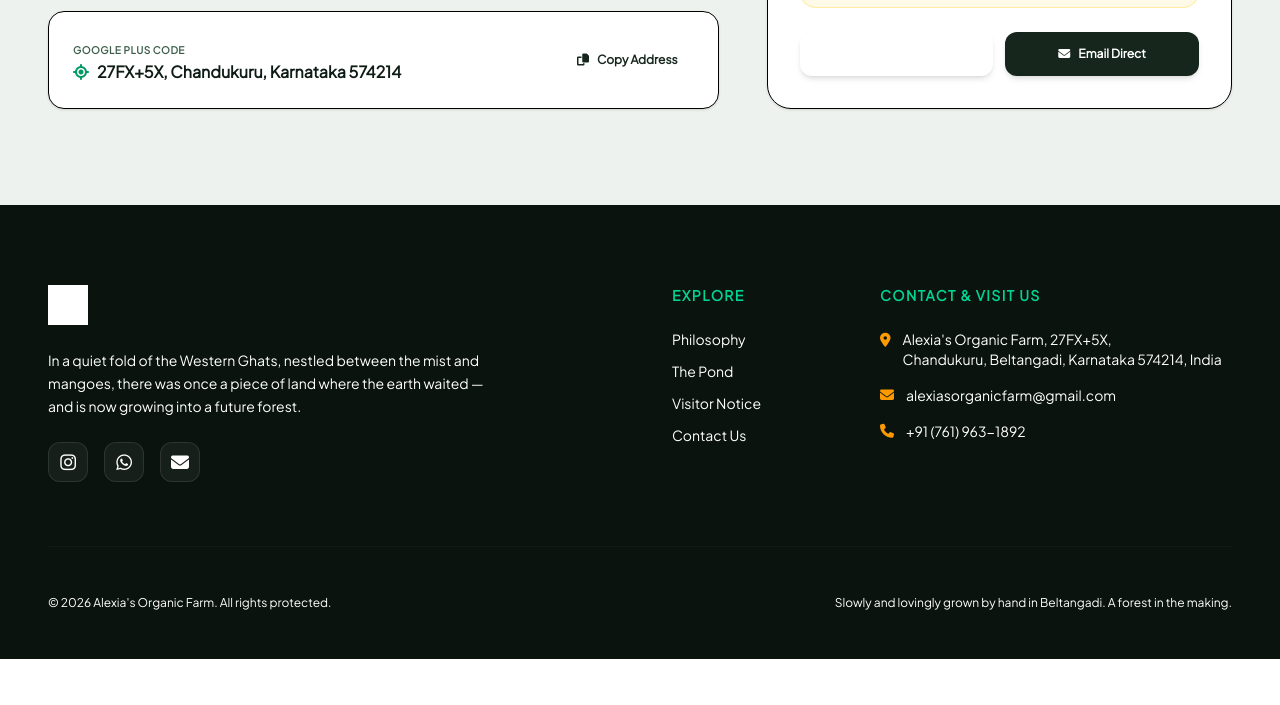
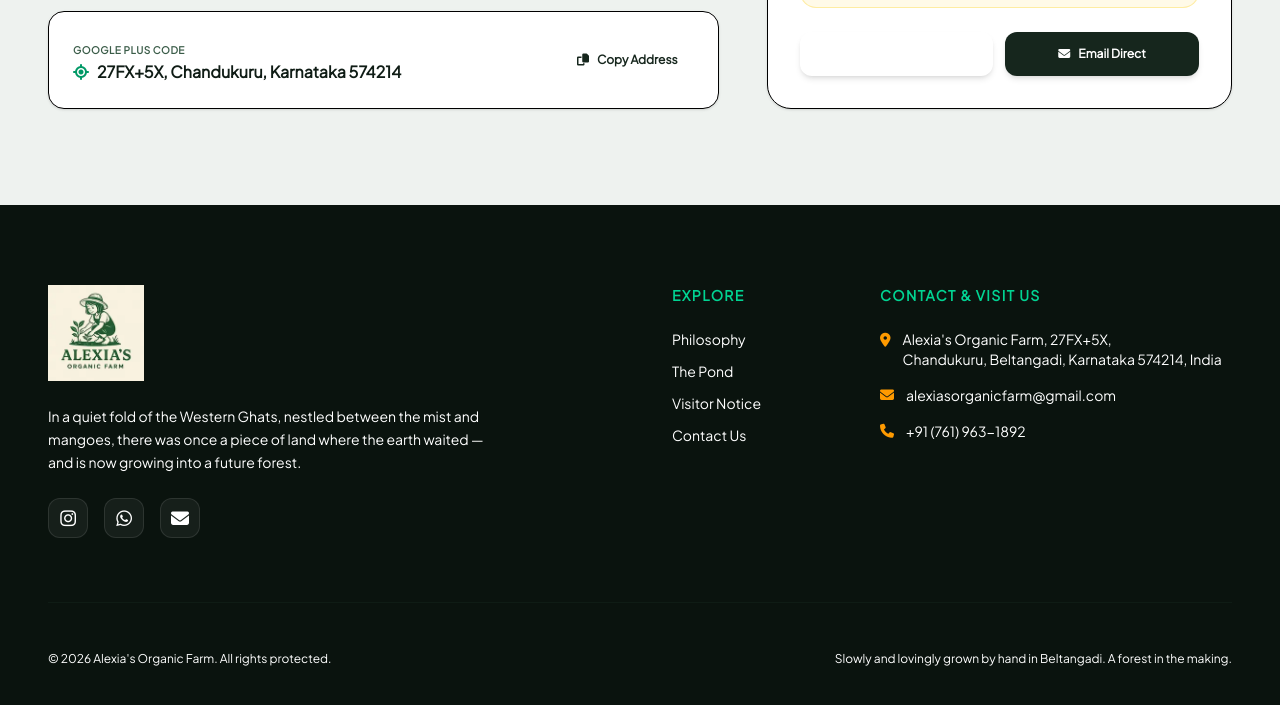
Before and after one commit to alexiasorganicfarm/alexiasorganicfarm, a website: page index.html in a window 1280 px wide. Shown: the part 3706-4411 px from the top of the page. Before the commit the page ends 4365 px from the top, so only its background shows below. Drawn offline with nearby package versions, Linux system fonts and the light colour scheme; a web font is replaced by a local one.

Commit message:
Update index.html

```diff
--- a/index.html
+++ b/index.html
@@ -528,7 +528,14 @@
             <!-- Left Branding block (Modified to feature Logo Only with fallback text) -->
             <div class="lg:col-span-6 space-y-6">
                 <div class="flex items-center space-x-3">
-                    <img src="logo.webp" alt="Alexia's Organic Farm - A Forest in the Making" class="h-10 w-auto object-contain brightness-0 invert" onerror="this.onerror=null; this.outerHTML=`<span class='p-2.5 bg-emerald-600 text-white rounded-xl shadow-inner flex items-center justify-center'><i class='fa-solid fa-tree text-xl'></i></span>`;">
+                    <img src="logo.webp"
+     alt="Alexia's Organic Farm - A Forest in the Making"
+     width="200"
+     height="80"
+     class="h-20 md:h-24 w-auto object-contain transition-transform duration-300 group-hover:scale-105"
+     loading="eager"
+     onerror="this.onerror=null; this.src='https://placehold.co/160x50/2a4134/ffffff?text=YOUR+LOGO';">
+                </a>
                 </div>
                 <p class="text-forest-200 text-sm leading-relaxed max-w-md">
                     In a quiet fold of the Western Ghats, nestled between the mist and mangoes, there was once a piece of land where the earth waited — and is now growing into a future forest.
```
